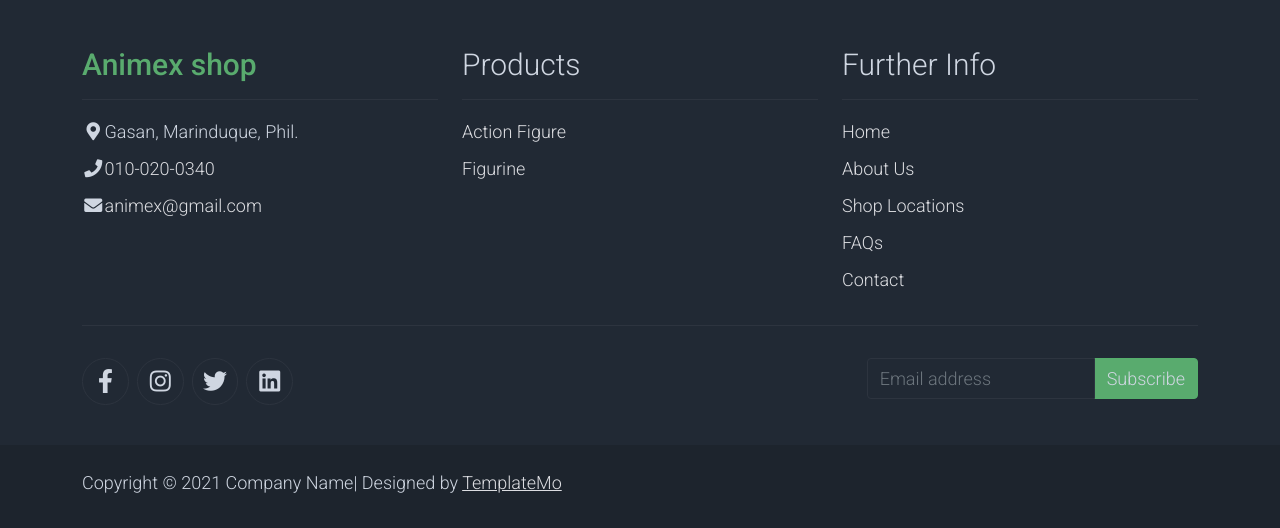
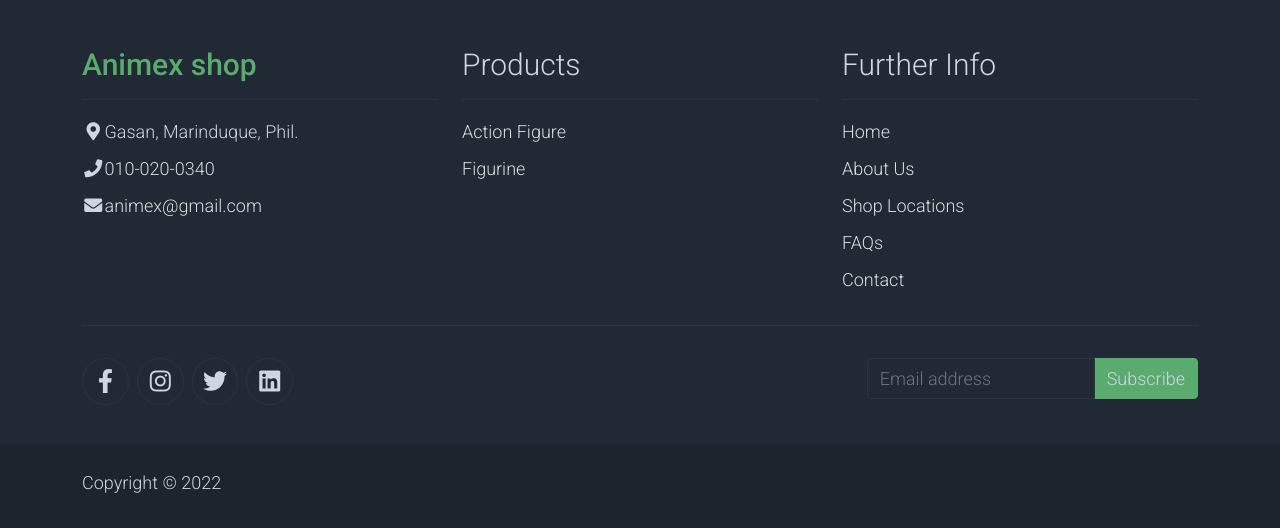
Before and after one commit to MrKedge/Orencio_IT2C_finalproject_animex, a PHP site: page / in a window 1280 px wide. Shown: the part 1987-2515 px from the top of the page. Run offline with PHP 8.4, Linux system fonts and the light colour scheme.

Commit message:
index changes

```diff
--- a/index.php
+++ b/index.php
@@ -33,7 +33,7 @@ https://templatemo.com/tm-559-zay-shop
     echo '<div class="w-100 d-flex justify-content-between">';
     echo '<div>';
     echo '<i class="fa fa-envelope mx-2"></i>';
-    echo '<a class="navbar-sm-brand text-light text-decoration-none" href="mailto:animex@gmail.com">animex@gmail.com</a>';
+    echo '<a class="navbar-sm-brand text-light text-decoration-none">animex@gmail.com</a>';
     echo '<i class="fa fa-phone mx-2"></i>';
     echo '<a class="navbar-sm-brand text-light text-decoration-none" href="tel:010-020-0340">010-020-0340</a>';
     echo '</div>';
@@ -403,8 +403,8 @@ echo '<div class="container">';
 echo '<div class="row pt-2">';
 echo '<div class="col-12">';
 echo '<p class="text-left text-light">';
-echo 'Copyright &copy; 2021 Company Name';
-echo '| Designed by <a rel="sponsored" href="https://templatemo.com" target="_blank">TemplateMo</a>';
+echo 'Copyright &copy; 2022';
+
 echo '</p>';
 echo '</div>';
 echo '</div>';
```
